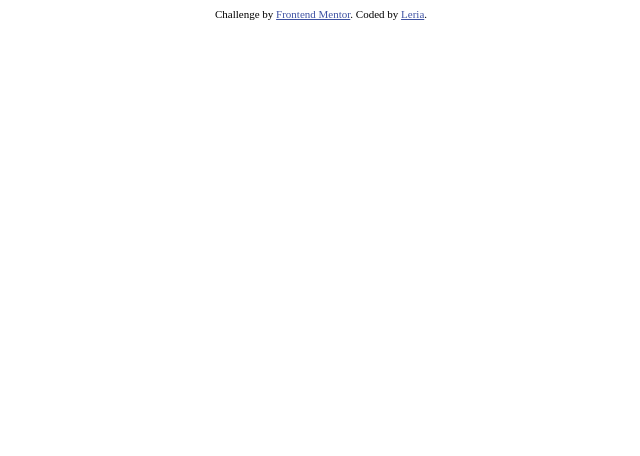
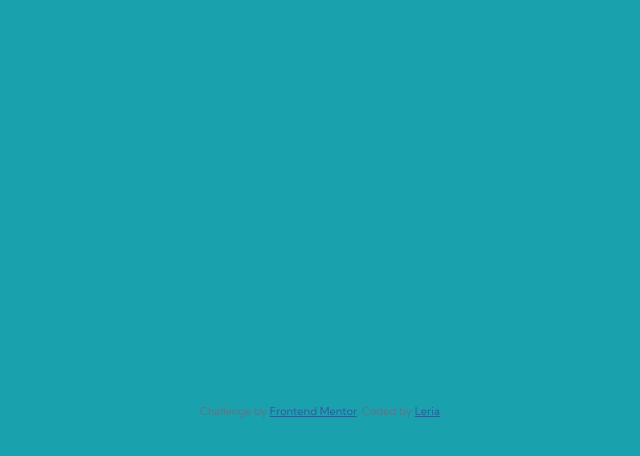
Before and after one commit to xLeria/fm-profile-card-component, a plain HTML site: page index.html in a window 1280 px wide. Shown: the whole page, without its empty margins (319-959 px from the left). Drawn offline with Linux system fonts and the light colour scheme.

Commit message:
Added basic css rules

```diff
--- a/sass/_variables.scss
+++ b/sass/_variables.scss
@@ -7,6 +7,6 @@ $white-color: hsl(0, 0%, 100%);;
 
 // Typography
 $body-font: 'Kumbh Sans', sans-serif;
-$body-font-size: 1.8rem;
+$body-font-size: 1.6rem;
 $regular-font-weight: 400;
 $bold-font-weight: 700;
--- a/sass/main.scss
+++ b/sass/main.scss
@@ -1,5 +1,29 @@
+@use './variables' as *;
+
+*{
+    box-sizing: border-box;
+    margin: 0;
+    padding: 0;
+}
+
+html{
+    font-size: 62.5%;
+}
+
+body{
+    min-height: 100vh;
+    display: flex;
+    justify-content: center;
+    align-items: center;
+    font-family: $body-font;
+    font-size: $body-font-size;
+    color: $body-text-color;
+    background-color: $body-background-color;
+}
+
 .attribution {
-	font-size: 11px;
+    margin-top: 2em;
+	font-size: 1.1rem;
 	text-align: center;
 
 	a {
```
Also changed, not shown: css/main.css, 1 other file.
